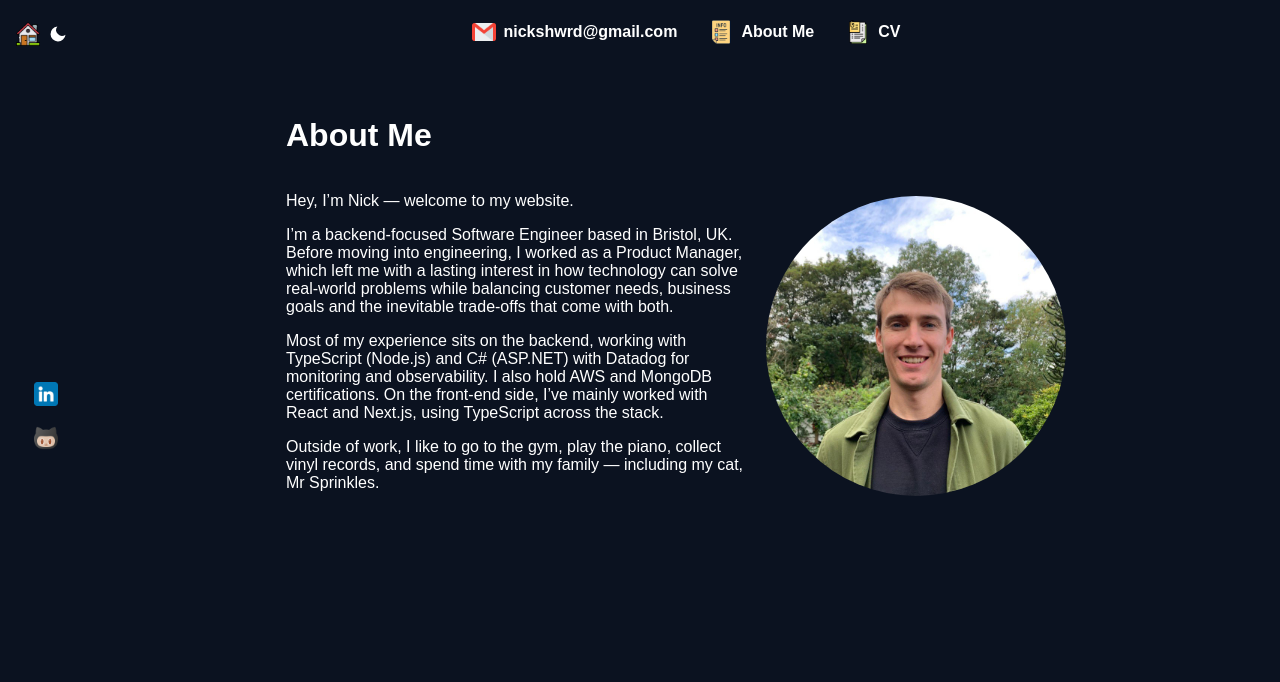
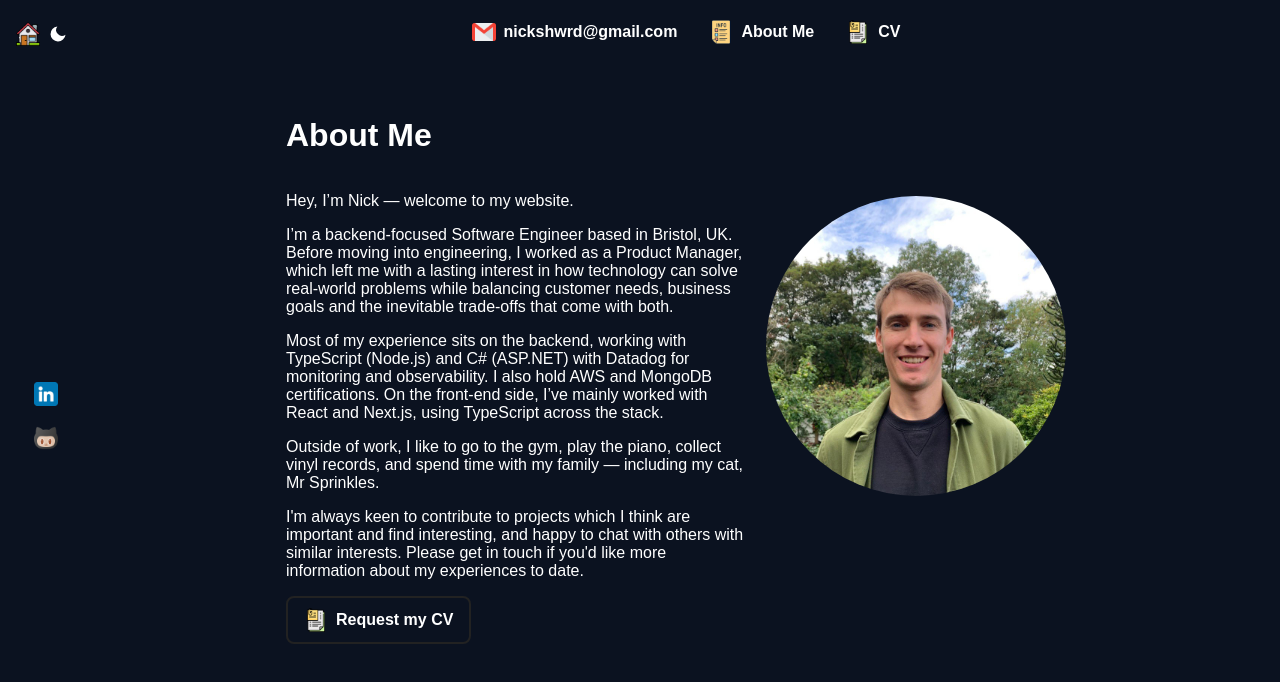
Before and after one commit to Barrymoonshine/personal-website, a Next.js app: page /pages/about in a window 1280 px wide. Shown: the top 682 px of the page. Built offline with nearby package versions, Linux system fonts and the light colour scheme.

Commit message:
Add CV CTA button to about page

```diff
--- a/app/pages/about/About.module.css
+++ b/app/pages/about/About.module.css
@@ -10,6 +10,30 @@
     border-radius: 50%;
     object-fit: cover;
     display: block;
+}
+
+.ctaButton {
+    display: flex;
+    align-items: center;
+    width: fit-content;
+    border: 2px solid #222;
+    padding: 10px 16px;
+    border-radius: 8px;
+    text-decoration: none;
+    font-weight: 600;
+    transition: transform 0.12s ease, opacity 0.12s ease;
+}
+
+.ctaButton:hover {
+    opacity: 0.95;
+    transform: translateY(-2px);
+}
+
+.headerIcons {
+    width: 24px;
+    height: 24px;
+    cursor: pointer;
+    margin-right: 8px;
 }
 
 
--- a/app/pages/about/page.tsx
+++ b/app/pages/about/page.tsx
@@ -1,3 +1,4 @@
+import Link from 'next/dist/client/link';
 import styles from './About.module.css';
 
 export default function AboutPage() {
@@ -15,6 +16,13 @@ export default function AboutPage() {
                         <p>
                             Outside of work, I like to go to the gym, play the piano, collect vinyl records, and spend time with my family — including my cat, Mr Sprinkles.
                         </p>
+                         <p>
+                            I'm always keen to contribute to projects which I think are important and find interesting, and happy to chat with others with similar interests. Please get in touch if you'd like more information about my experiences to date.
+                        </p>
+                        <Link href="/cv" className={styles.ctaButton}>
+                            <img src="/documents.png" alt="Documents icon" className={styles.headerIcons}/>
+                            Request my CV
+                        </Link>
                     </div>
                     <div>
                         <img src="/me.jpeg" alt="Picture of me" className={styles.meImg}></img>
```
